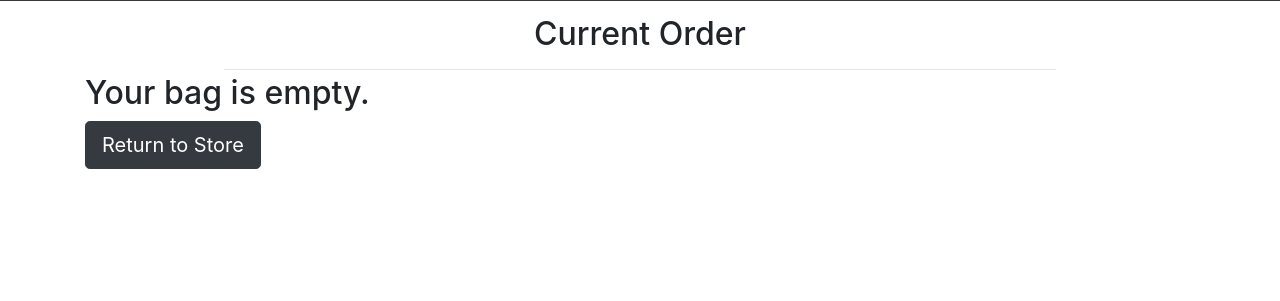
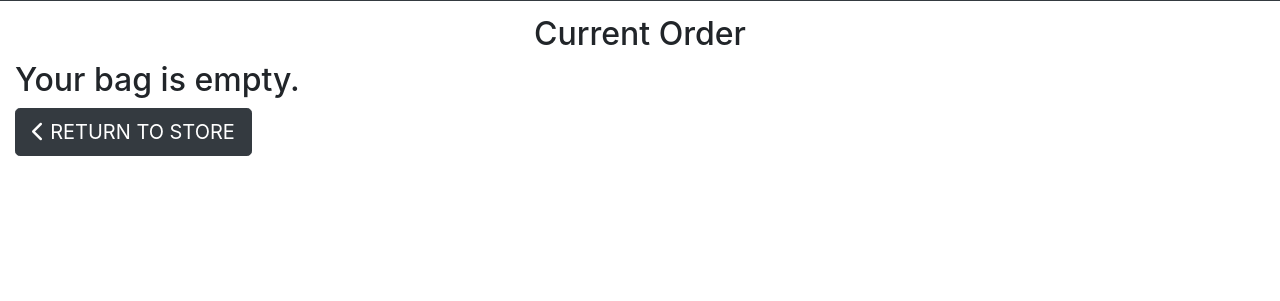
Before and after one commit to juliandunne1234/err-fitness, a Django app: page /bag/ in a window 1280 px wide. Shown: the part 71-372 px from the top of the page. Run offline with Django 3.2, Linux system fonts and the light colour scheme; some libraries are stand-ins or nearby versions.

Commit message:
updated shopping bag template

```diff
--- a/bag/contexts.py
+++ b/bag/contexts.py
@@ -29,6 +29,7 @@ def bag_contents(request):
         'bag_items': bag_items,
         'total_cost': total_cost,
         'product_count': product_count,
+        'delivery_charge': settings.STANDARD_DELIVERY_CHARGE,
     }
 
     return context
--- a/bag/templates/bag/bag.html
+++ b/bag/templates/bag/bag.html
@@ -10,22 +10,78 @@
 {% endblock %}
 
 {% block content %}
-<div class="container">
+<div class="container-fluid">
     <div class="row">
         <div class="col text-center mt-3">
             <h2 class="logo-font">Current Order</h2>
-            <hr class="w-75 mb-1">
         </div>
     </div>
     <div class="row">
         <div class="col">
             {% if bag_items %}
-                <div class="table">
-                    {{ bag_items }}
+                <div class="table-responsive">
+                    <table class="table">
+                        <thead>
+                            <tr>
+                                <th scope="col">Product Info</th>
+                                <th scope="col"></th>
+                                <th scope="col">Price</th>
+                                <th scope="col">Qty</th>
+                                <th scope="col">Subtotal</th>
+                            </tr>
+                        </thead>
+                        {% for item in bag_items %}
+                        <tr class="order-row">
+                            <td class="p-3 w-25">
+                                <img class="img-shopping-bag" src="{{ item.product.image.url }}">
+                            </td>
+                            <td class="py-3">
+                                <p class="my-0"><strong>{{ item.product.name }}</strong></p>
+                                <p class="my-0 small text-muted">SKU: {{ item.product.sku|upper }}</p>
+                            </td>
+                            <td class="py-3">
+                                <p class="my-0">${{ item.product.price }}</p>
+                            </td>
+                            <td class="py-3 w-25">
+                                <p class="my-0">{{ item.quantity }}</p>
+                            </td>
+                            <td class="py-3">
+                                <p class="my-0">€{{ item.product.price }}</p>
+                            </td>
+                        </tr>
+                        {% endfor %}
+                        <tr>
+                            <td colspan="5" class="pt-5 text-right">
+                                <h6>Standard Delivery Charge: €{{ delivery_charge|floatformat:2 }}</h6>
+                                <h5><strong>Total Cost: €{{ total_cost|floatformat:2 }}</strong></h5>
+                            </td>
+                        </tr>
+                        <tr>
+                            <td colspan="5" class="text-right">
+                                <a href="{% url 'products' %}" class="btn btn-dark btn-lg">
+                                    <span class="icon">
+                                        <i class="fas fa-chevron-left"></i>
+                                    </span>
+                                    <span class="text-uppercase">Keep Shopping</span>
+                                </a>
+                                <a href="#" class="btn btn-warning btn-lg">
+                                    <span class="text-uppercase">Secure Checkout</span>
+                                    <span class="icon">
+                                        <i class="fas fa-lock"></i>
+                                    </span>
+                                </a>
+                            </td>
+                        </tr>
+                    </table>
                 </div>
             {% else %}
                 <h2 class="logo-font">Your bag is empty.</h2>
-                <a href="{% url 'products' %}" class="btn btn-dark btn-lg">Return to Store</a>
+                <a href="{% url 'products' %}" class="btn btn-dark btn-lg">
+                    <span class="icon">
+                        <i class="fas fa-chevron-left"></i>
+                    </span>
+                    <span class="text-uppercase">Return to Store</span>
+                </a>
             {% endif %}
         </div>
     </div>
--- a/static/css/base.css
+++ b/static/css/base.css
@@ -88,6 +88,14 @@ input[type=text] {
     border-radius: 4px;
   }
 
+/* Shopping Bag page */
+.img-shopping-bag {
+    height: 20vh;
+    width: 20vw;
+    object-fit: cover;
+    object-position: center;
+}
+
 /* pad the top a bit when navbar is collapsed on mobile */
 @media (max-width: 350px) {
     .header-container {
```
